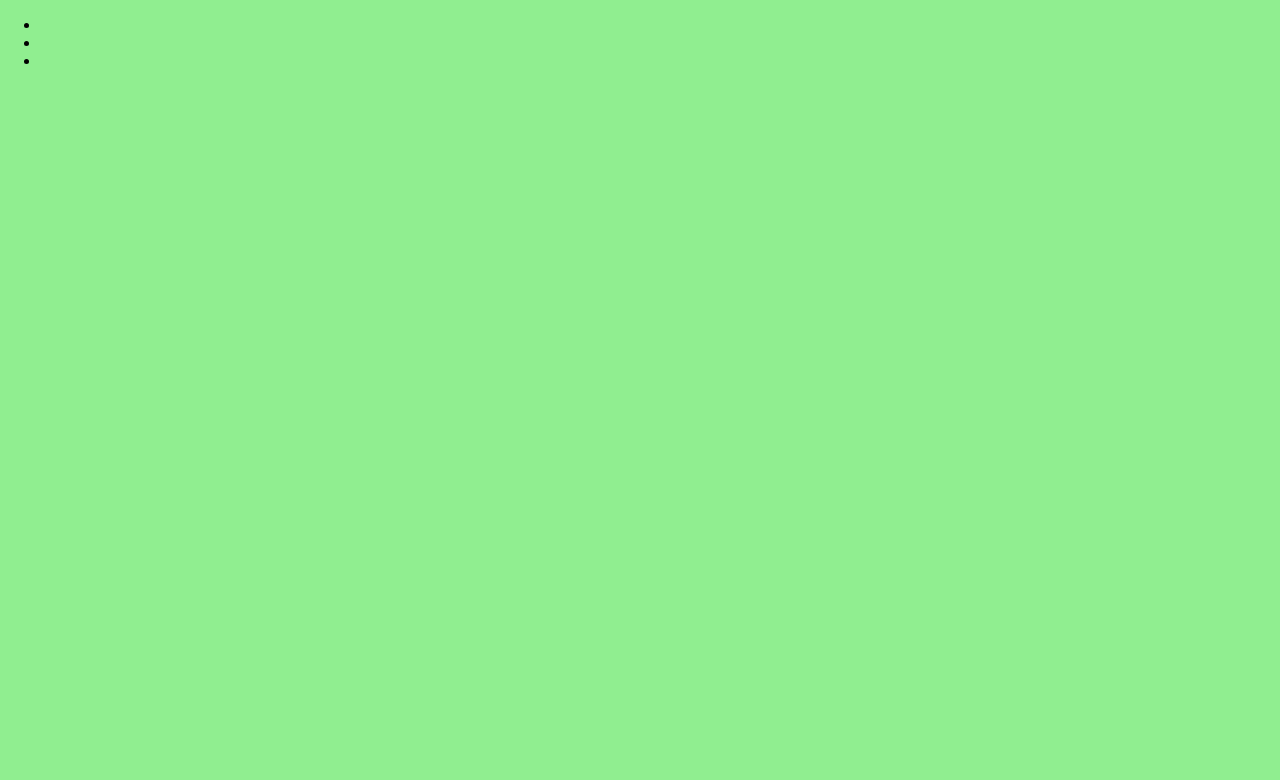
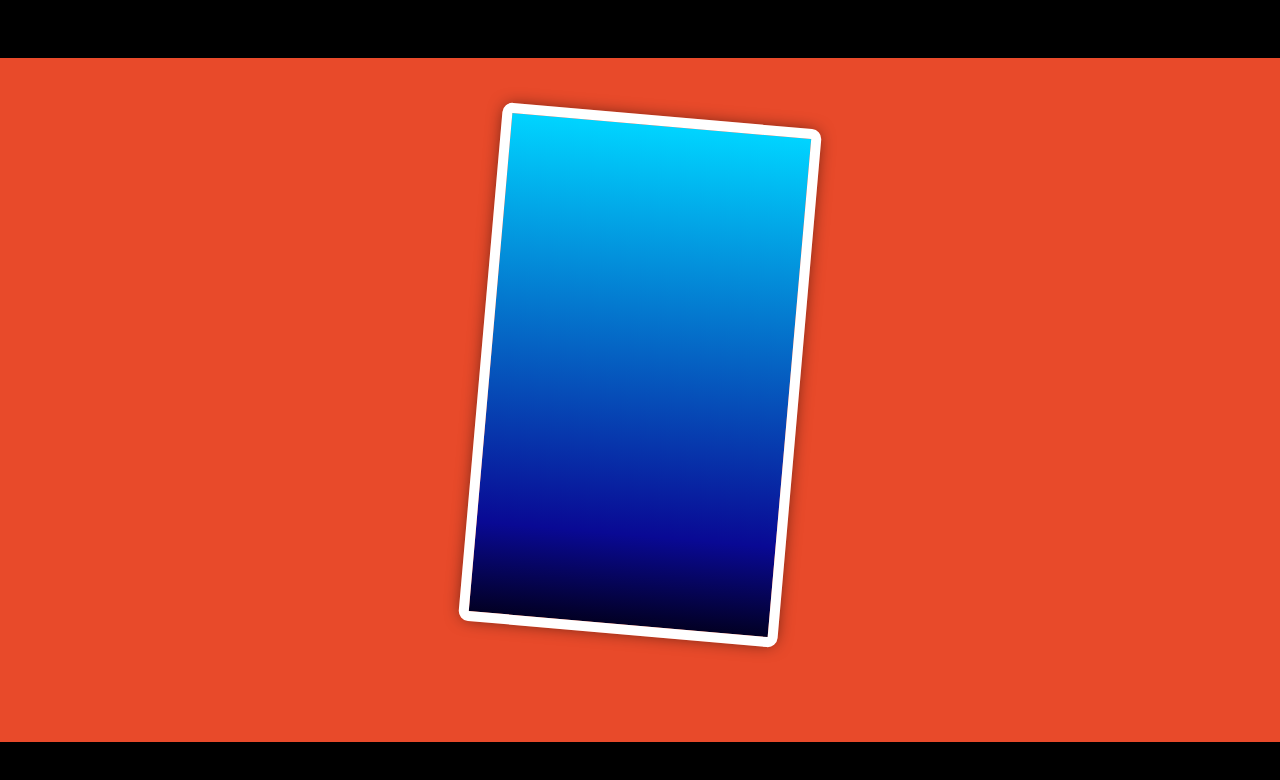
Before and after one commit to lmbek/typescript-exercise-actors, a website built with Vite: page index.html in a window 1280 px wide. Built offline with nearby package versions, Linux system fonts and the light colour scheme.

Commit message:
style.scss: Modified

```diff
--- a/src/style.scss
+++ b/src/style.scss
@@ -1,4 +1,122 @@
 body {
-	background-color: lightgreen;
+	background-color: #e84a2a;
 	margin: 0;
 }
+#menuContainer {
+	position: relative;
+	display: grid;
+	width: 100%;
+	height: calc(2em + 2vw);
+	background-color: #000;
+	justify-content: center;
+}
+#menuItemContainer {
+	display: grid;
+	grid-auto-flow: column;
+	margin: calc(1em + 1vw);
+	padding: 0;
+	list-style: none;
+	color: #fff;
+
+	li {
+		padding-left: 10px;
+		padding-right: 10px;
+		border-right: 3px #fff solid;
+		font-family: "Courier New", Courier, monospace;
+		font-size: calc(0.8em + 0.8vw);
+		font-weight: bold;
+		cursor: pointer;
+		&:last-child {
+			border-right: none;
+		}
+	}
+}
+
+#cardContainer{
+
+	margin-top: calc(2em + 2vw);
+	position: absolute;
+	left: 50%;
+	transform:  translate(-50%);
+}
+
+#card {
+	display: grid;
+	border-radius: 10px;
+	transform-origin: center;
+	transform: rotate(5deg);
+	border: 10px solid #fff;
+	height: 500px;
+	width: 300px;
+	background: linear-gradient(0deg, rgba(2, 0, 36, 1) 0%, rgba(9, 9, 148, 1) 18%,
+			rgba(0, 212, 255, 1) 100%);
+	box-shadow: 0px 0px 17px -4px rgba(0, 0, 0, 0.72);
+	transition: 0.3s;
+	cursor: pointer;
+	&:hover {
+		box-shadow: 0 8px 16px 0 rgba(0, 0, 0, 1);
+	}
+}
+
+#headline{
+	padding: 1em;
+	font-family: Verdana, Geneva, Tahoma, sans-serif;
+	font-weight: bold;
+	font-size: 22px;
+	text-align: center;
+	color: #fff;
+}
+
+
+#imagecon{
+	display: grid;
+	justify-content: center;
+}
+
+#content{
+	padding: 1em;
+	text-align: center;
+	font-family: Verdana, Geneva, Tahoma, sans-serif;
+	font-weight: bold;
+	font-size: 12px;
+	color: #fff;
+
+}
+
+#info{
+	position: absolute;
+	left: 60px;
+	top: 300px;
+	width: 150px;
+	height: 100px;
+	font-family: Verdana, Geneva, Tahoma, sans-serif;
+	font-weight: bold;
+	color: #fff;
+	border: 8px solid #fff;
+	background-color: rgb(242, 222, 0);
+	border-radius: 10px;
+	transform: rotate(-8deg);
+	display: none;
+}
+
+#infochild{
+	font-size: 2.6rem;
+	display: grid;
+	grid-auto-flow: row;
+}
+#strength{
+	text-align: center;
+	background-color: rgb(227, 42, 54);
+}
+#lives{
+	text-align: center;
+	background-color: rgb(21, 174, 1);
+}
+
+#footer{
+	width: 100%;
+	height: calc(2em + 2vw);
+	position: absolute;
+	bottom: 0;
+	background-color: #000;
+}
```
